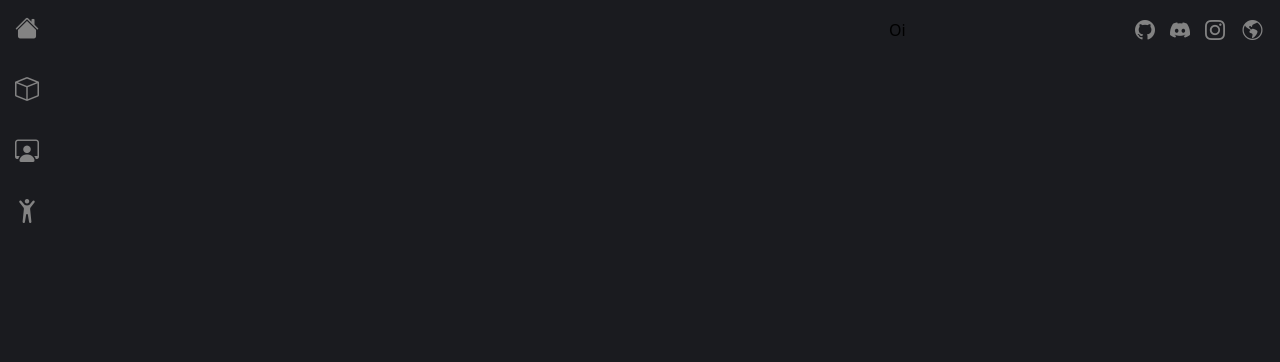
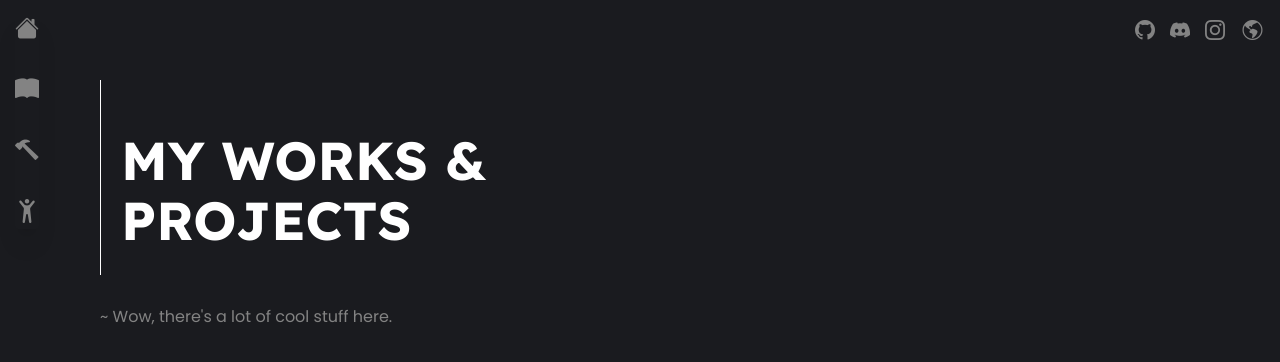
Before and after one commit to Nerzzz/portfolio, a React (Vite) app: page /Works in a window 1280 px wide. Shown: the top 362 px of the page. Built offline with nearby package versions, Linux system fonts and the light colour scheme.

Commit message:
Added Page Sistem - Responsive Layout

```diff
--- a/src/App.css
+++ b/src/App.css
@@ -11,6 +11,7 @@
   --font-capital: "Lexend";
   --drop-shadow-purple-neon: 0px 0px 8px #5144a6;
   --animate-wigle: wiggle 5s ease-in-out infinite;
+  --animate-fade: fade 0.5s ease-in-out;
 
   @keyframes wiggle {
     0%,
@@ -21,4 +22,13 @@
       transform: rotate(6deg) translateY(-10px);
     }
   }
+
+  @keyframes fade {
+    0%{
+      opacity: 0;
+    }
+    100% {
+      opacity: 1;
+    }
+  }
 }
--- a/src/assets/Components/Header.tsx
+++ b/src/assets/Components/Header.tsx
@@ -3,7 +3,6 @@ function Header() {
   return (
     <>
         <header className='h-15 w-full flex items-center justify-end fixed left-0 top-0 z-40 pr-[15px] gap-[15px]'>
-            <input type="text" id="a" defaultValue={"Oi"}/>
             <a href="">
                 <span className='bi bi-github text-quote text-[15pt] hover:text-white duration-[250ms]'></span>
             </a>
--- /dev/null
+++ b/src/assets/Components/LinkToolTip.tsx
@@ -0,0 +1,40 @@
+import { useState } from "react";
+import { Link } from "react-router-dom";
+
+interface Props {
+    path: string;
+    icon: string;
+    title: string;
+    subtitle:string;
+}
+
+function LinkToolTip(props: Props) {
+    const [showTooltip, setShowTooltip] = useState(false);
+    let timeoutId: ReturnType<typeof setTimeout>;
+
+    const handleMouseEnter = () => {
+        timeoutId = setTimeout(() => setShowTooltip(true), 500);
+    };
+
+    const handleMouseLeave = () => {
+        clearTimeout(timeoutId);
+        setShowTooltip(false);
+    };
+
+    return (
+        <div className="relative flex">
+            <Link to={props.path} onMouseEnter={handleMouseEnter} onMouseLeave={handleMouseLeave} className="flex items-center gap-[10px] w-max md:text-quote text-white">
+                <span className={`${props.icon} hover:text-white duration-[250ms]`}></span><span className="md:hidden block">{props.title}</span>
+            </Link>
+
+            {showTooltip && (
+                <div className="absolute left-full ml-2 w-max max-w-[150px] p-[10px] bg-gray-800 text-white shadow-lg rounded duration-[250ms] animate-fade md:block hidden">
+                    <h1 className="mb-[5pt] text-[10pt] font-black">{props.title}</h1>
+                    <p className="text-[8pt] border-l-white border-l-1 pl-[5pt]">{props.subtitle}</p>
+                </div>
+            )}
+        </div>
+    );
+}
+
+export default LinkToolTip
--- a/src/assets/Components/Navbar.tsx
+++ b/src/assets/Components/Navbar.tsx
@@ -1,19 +1,21 @@
-import { Link } from "react-router-dom";
+import LinkToolTip from "./LinkToolTip";
+import { useState } from 'react';
 
 function Navbar() {
+  const [isMenuOpen, setMenuOpen] = useState(false);
 
   return (
     <>
-        <button className='fixed md:hidden flex z-50 float-left bg-white mt-[15px] ml-[15px] w-[25px] h-[25px] items-center justify-center rounded-[5px]'><span className='bi bi-list text-black text-[15pt] font-bold'></span></button>
+      <nav className='fixed h-[100vh] w-[50px] z-50 float-left pl-[15px] pt-[10px]'>
+        <button className={`${isMenuOpen ? 'bi bi-x' : 'bi bi-list'} md:hidden block text-white text-[24pt] mb-[10px] cursor-pointer`} onClick={() => setMenuOpen(!isMenuOpen)} />
 
-        <nav className='fixed h-[100vh] w-[50px] z-50 float-left pl-[15px] pt-[10px] md:block hidden'>
-            <ul className='grid gap-[25px] text-[18pt]'>
-                <li><Link to="/" title="Home"><span className='bi bi-house-fill text-quote hover:text-white duration-[250ms]'></span></Link></li>
-                <li><Link to="/Knowledge" title="technologies"><span className='bi bi-box text-quote hover:text-white duration-[250ms]'></span></Link></li>
-                <li><Link to="/Works" title="My Works"><span className='bi bi-person-workspace text-quote hover:text-white duration-[250ms]'></span></Link></li>
-                <li><Link to="/About" title="About Me"><span className='bi bi-person-arms-up text-quote hover:text-white duration-[250ms]'></span></Link></li>
-            </ul>
-        </nav>
+        <ul className={`md:grid md:gap-[25px] gap-[10px] md:text-[18pt] text-[12pt] ${isMenuOpen ? 'grid' : 'hidden'} w-fit p-[15px] pr-[35px] md:bg-transparent md:p-0 bg-gray-800 shadow-xl rounded `}>
+          <li onClick={() => setMenuOpen(!isMenuOpen)}><LinkToolTip path="/" icon="bi bi-house-fill" title="Home" subtitle="Go to home page, duh." /></li>
+          <li onClick={() => setMenuOpen(!isMenuOpen)}><LinkToolTip path="/Knowledge" icon="bi bi-book-fill" title="My Knowledge" subtitle="All my knowledge is here. Literaly"/></li>
+          <li onClick={() => setMenuOpen(!isMenuOpen)}><LinkToolTip path="/Works" icon="bi bi-hammer" title="My Projects" subtitle="There have much cool things here."/></li>
+          <li onClick={() => setMenuOpen(!isMenuOpen)}><LinkToolTip path="/About" icon="bi bi-person-arms-up" title="About Me" subtitle="Why not a page only for my 'persona'?."/></li>
+        </ul>
+      </nav>
     </>
   )
 }
--- a/src/assets/Pages/About.tsx
+++ b/src/assets/Pages/About.tsx
@@ -1,7 +1,16 @@
 function About() {
   return (
     <>
-
+      <section className='pt-[80px] pb-[50px] md:ml-[50px] h-[100vh] flex'>
+        <div className="pl-[50px] pr-[50px] md:grid">
+          <div>
+            <h1 className='font-capital md:text-[40pt]/[45pt] text-[20pt]/[25pt] font-bold text-white mb-[30px] border-l-1 pl-[20px] md:pt-[50px] md:pb-[25px] pb-[10px] pt-[25px] max-w-[600px]'>
+              ABOUT ME<br />
+            </h1>
+            <p className='font-poppins text-quote w-fit md:text-[12pt] text-[8pt]'>~ Who I am? Idk.</p>
+          </div>
+        </div>
+      </section>
     </>
   )
 }
--- a/src/assets/Pages/Knowledge.tsx
+++ b/src/assets/Pages/Knowledge.tsx
@@ -1,7 +1,16 @@
 function Knowledge() {
   return (
     <>
-
+      <section className='pt-[80px] pb-[50px] md:ml-[50px] h-[100vh] flex'>
+        <div className="pl-[50px] pr-[50px] md:grid">
+          <div>
+            <h1 className='font-capital md:text-[40pt]/[45pt] text-[20pt]/[25pt] font-bold text-white mb-[30px] border-l-1 pl-[20px] md:pt-[50px] md:pb-[25px] pb-[10px] pt-[25px] max-w-[600px]'>
+              MY KNOWLEDGE<br />
+            </h1>
+            <p className='font-poppins text-quote w-fit md:text-[12pt] text-[8pt]'>~ It's a bit dusty here.</p>
+          </div>
+        </div>
+      </section>
     </>
   )
 }
--- a/src/assets/Pages/Main.tsx
+++ b/src/assets/Pages/Main.tsx
@@ -1,15 +1,16 @@
 import cmdPng from "../images/Repeating_Command_Block_JE4_BE2.png";
+import LinkToolTip from "../Components/LinkToolTip";
 
 function Main() {
   return (
     <>
-        <section className='pt-[80px] pb-[50px] md:ml-[50px] h-[100vh] flex items-center'>
+      <section className='pt-[80px] pb-[50px] md:ml-[50px] h-[100vh] flex items-center'>
         <div className='pl-[50px] pr-[50px] md:grid md:grid-cols-2 flex-1/2'>
           <div>
             <h1 className='font-capital md:text-[40pt]/[45pt] text-[20pt]/[25pt] font-bold text-white mb-[30px] border-l-1 pl-[20px] md:pt-[50px] md:pb-[25px] pb-[10px] pt-[25px] max-w-[600px]'>
               HELLO!<br />
               I'M GUILHERME,<br />
-              A <span className='drop-shadow-purple-neon text-cool-purple'>WEB DEVELOPER</span>!
+              A <span className='drop-shadow-purple-neon text-cool-purple'>WEB DEVELOPER</span>.
             </h1>
             <p className='font-poppins text-quote w-fit md:text-[12pt] text-[8pt]'>~ I only need a computer. And maybe a mouse.</p>
           </div>
--- a/src/assets/Pages/Works.tsx
+++ b/src/assets/Pages/Works.tsx
@@ -1,7 +1,16 @@
 function Works() {
   return (
     <>
-
+      <section className='pt-[80px] pb-[50px] md:ml-[50px] h-[100vh] flex'>
+        <div className="pl-[50px] pr-[50px] md:grid">
+          <div>
+            <h1 className='font-capital md:text-[40pt]/[45pt] text-[20pt]/[25pt] font-bold text-white mb-[30px] border-l-1 pl-[20px] md:pt-[50px] md:pb-[25px] pb-[10px] pt-[25px] max-w-[600px]'>
+              MY WORKS & PROJECTS<br />
+            </h1>
+            <p className='font-poppins text-quote w-fit md:text-[12pt] text-[8pt]'>~ Wow, there's a lot of cool stuff here.</p>
+          </div>
+        </div>
+      </section>
     </>
   )
 }
```
